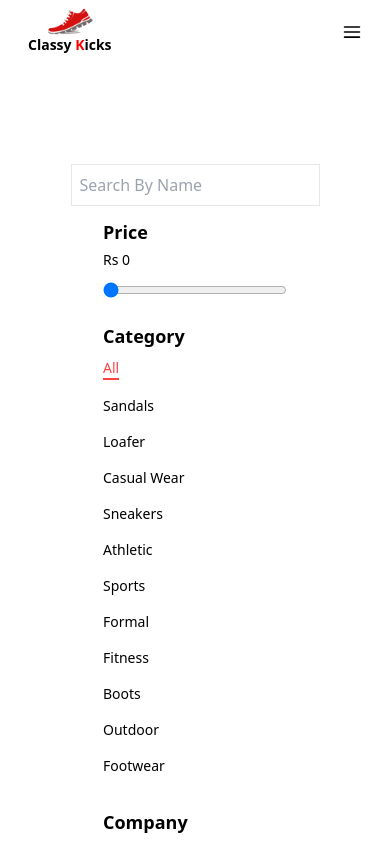
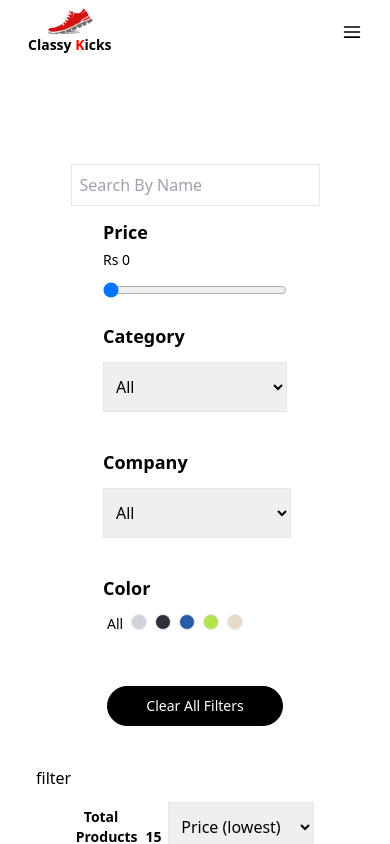
Before and after one commit to Haider-Ali-HA/Shoes-Ecommerce, a React (Vite) app: page /products in a window 390 px wide. Shown: the top 844 px of the page. Built offline with nearby package versions, Linux system fonts and the light colour scheme.

Commit message:
completed website

```diff
--- a/src/components/FilterProduct.jsx
+++ b/src/components/FilterProduct.jsx
@@ -70,10 +70,11 @@ const FilterProduct = () => {
           />
         </div>
       </div>
+
       {/* filter by category */}
-      <div className=" w-52 p-3 ">
-        <h1 className="font-bold text-lg  lg:text-2xl">Category</h1>
-        <ul>
+      <div className="w-52 p-3">
+        <h1 className="font-bold text-lg lg:text-2xl">Category</h1>
+        <ul className="hidden md:block">
           {filterCategoryData.map((item, index) => {
             return (
               <li key={index}>
@@ -81,10 +82,10 @@ const FilterProduct = () => {
                   type="button"
                   name="selectCategory"
                   value={item}
-                  className={` my-2 ${
+                  className={`my-2 ${
                     selectedCategory === item
                       ? "text-sm md:text-base border-b-2 text-[#ff4343] border-[#ff4343]"
-                      : "text-sm md:text-baseborder-b-2 border-white hover:text-[#ff4343]"
+                      : "text-sm md:text-base border-b-2 border-white hover:text-[#ff4343]"
                   }`}
                   onClick={(e) => handleCategoryClick(e, item)}
                 >
@@ -94,11 +95,22 @@ const FilterProduct = () => {
             );
           })}
         </ul>
+        <select
+          name="selectCategory"
+          className="block md:hidden my-3 border px-2 py-3 w-full"
+          onChange={(e) => handleCategoryClick(e, e.target.value)}
+        >
+          {filterCategoryData.map((item, index) => (
+            <option key={index} value={item}>
+              {item}
+            </option>
+          ))}
+        </select>
       </div>
 
       {/* filter by company */}
-      <div className="w-52 p-3 ">
-        <h1 className="font-bold text-lg  lg:text-2xl">Company</h1>
+      <div className="w-52 p-3">
+        <h1 className="font-bold text-lg lg:text-2xl">Company</h1>
         <select
           name="selectCompany"
           id="selectColor"
@@ -108,7 +120,7 @@ const FilterProduct = () => {
           {filterCompanyData.map((item, index) => {
             return (
               <option
-                className="text-sm md:text-baseborder my-2"
+                className="text-sm md:text-base  border my-2"
                 key={index}
                 name="selectCompany"
                 value={item}
@@ -120,10 +132,10 @@ const FilterProduct = () => {
         </select>
       </div>
 
-      {/* filter by Color  */}
-      <div className="w-52 p-3 ">
-        <h1 className="font-bold mb-3 text-lg  lg:text-2xl">Color</h1>
-        <div className="flex  ">
+      {/* filter by Color */}
+      <div className="w-52 p-3">
+        <h1 className="font-bold mb-3 text-lg lg:text-2xl">Color</h1>
+        <div className="flex">
           {filterColorData?.map((color, index) => {
             return color === "All" ? (
               <button
@@ -153,10 +165,10 @@ const FilterProduct = () => {
         </div>
       </div>
 
-      <div className="w-44 ">
+      <div className="w-44">
         <button
           onClick={() => ClearFilters()}
-          className="bg-[#000000] border border-[#000000] text-sm md:text-base hover:bg-transparent hover:text-black rounded-full h-10 w-full my-10  md:h-12 text-white transition-all duration-500"
+          className="bg-[#000000] border border-[#000000] text-sm md:text-base hover:bg-transparent hover:text-black rounded-full h-10 w-full my-10 md:h-12 text-white transition-all duration-500"
         >
           Clear All Filters
         </button>
```
